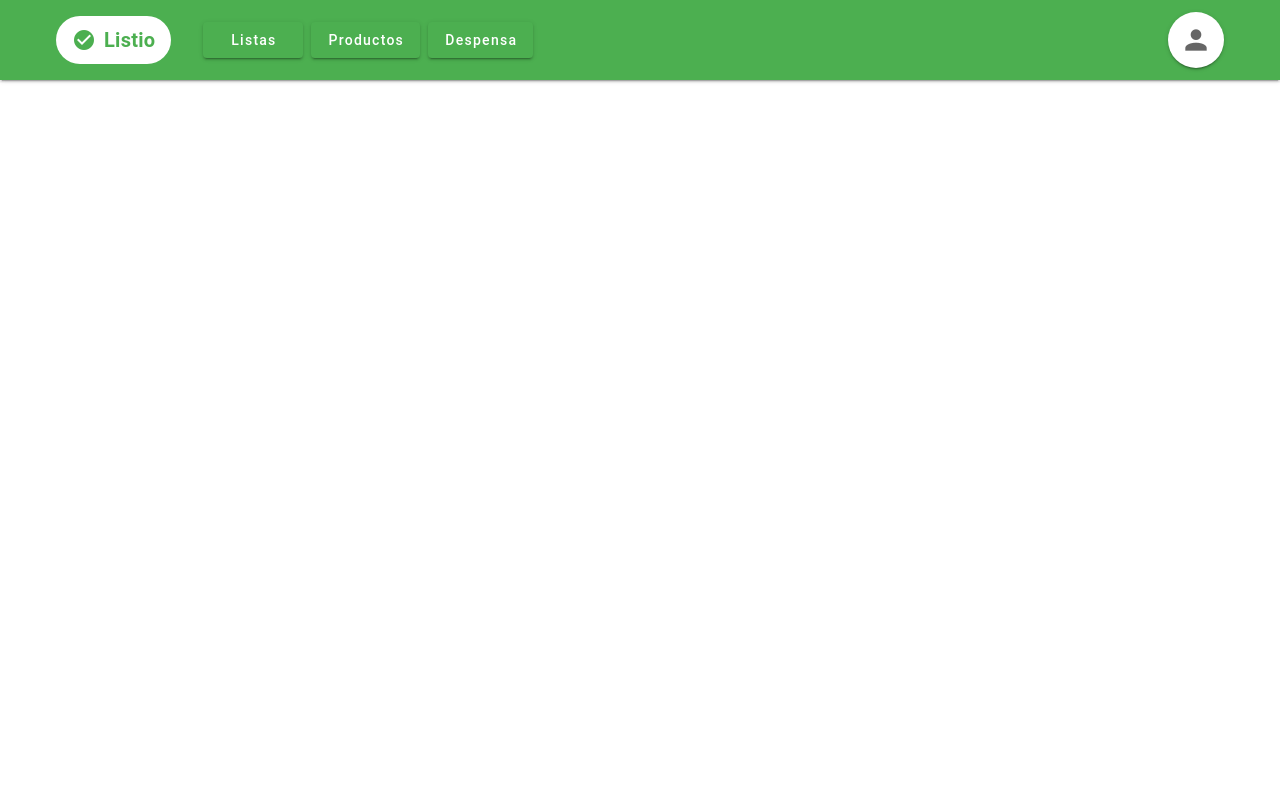
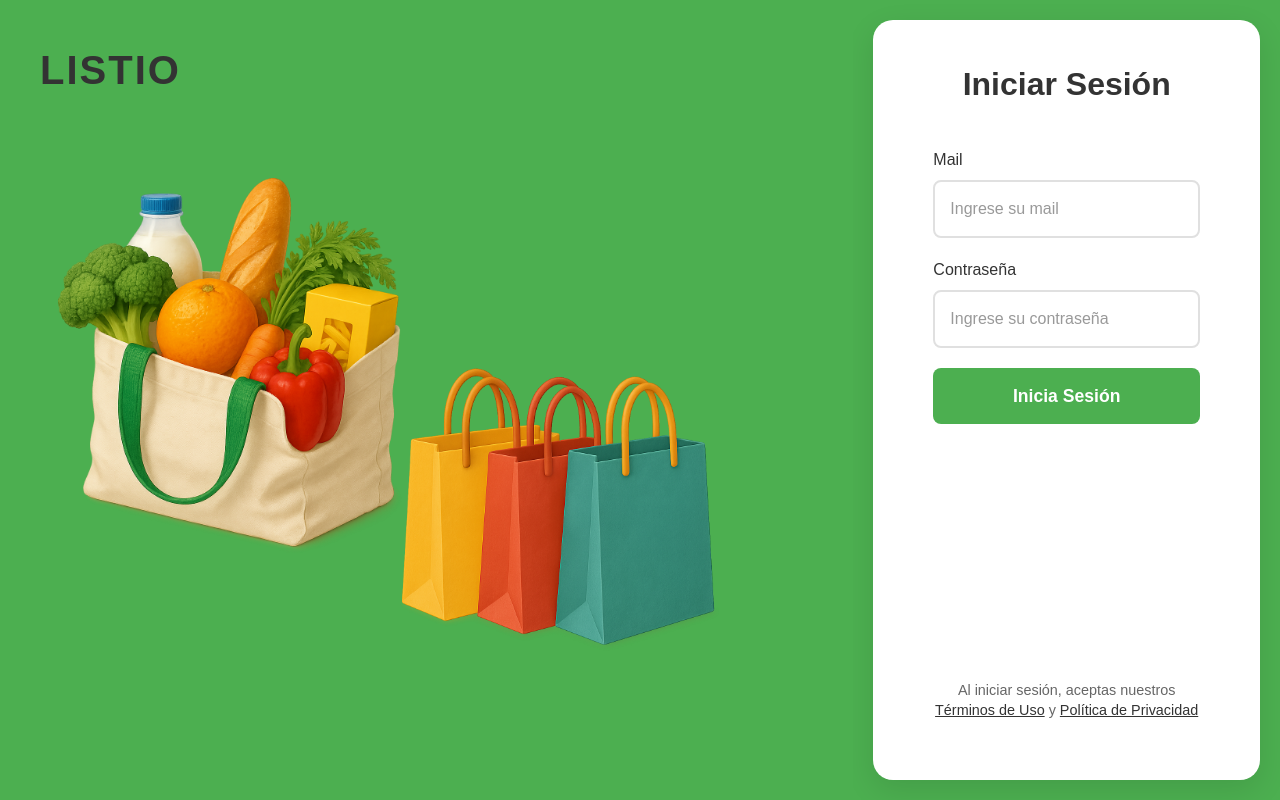
Before and after one commit to juliapriolo/HCI-Listio-Web, a Vue app in the folder listio-web/: page /login in a window 1280 px wide. Built offline with nearby package versions, Linux system fonts and the light colour scheme; a small style sheet from the web is missing.

Commit message:
Login page

```diff
--- a/listio-web/src/App.vue
+++ b/listio-web/src/App.vue
@@ -1,6 +1,6 @@
 <template>
   <v-app>
-    <AppHeader />
+    <AppHeader v-if="!isLoginPage" />
     <v-main>
       <router-view />
     </v-main>
@@ -8,5 +8,13 @@
 </template>
 
 <script setup>
+import { computed } from 'vue'
+import { useRoute } from 'vue-router'
 import AppHeader from '@/components/AppHeader.vue'
+
+const route = useRoute()
+
+const isLoginPage = computed(() => {
+  return route.path === '/login'
+})
 </script>
--- a/listio-web/src/pages/index.vue
+++ b/listio-web/src/pages/index.vue
@@ -1,6 +1,6 @@
 <template>
   <div>
-    <!-- Esta página redirige automáticamente a listas -->
+    <!-- Esta página redirige automáticamente a login -->
   </div>
 </template>
 
@@ -11,7 +11,7 @@ import { useRouter } from 'vue-router'
 const router = useRouter()
 
 onMounted(() => {
-  // Redirigir a la página de listas
-  router.replace('/listas')
+  // Redirigir a la página de login
+  router.replace('/login')
 })
 </script>
--- /dev/null
+++ b/listio-web/src/pages/login.vue
@@ -0,0 +1,294 @@
+<template>
+  <div class="login-container">
+    <!-- Lado izquierdo con fondo verde -->
+    <div class="login-left">
+      <!-- Logo LISTIO -->
+      <div class="logo">
+        <h1>LISTIO</h1>
+      </div>
+
+      <!-- Ilustraciones -->
+      <div class="illustrations">
+        <!-- Imagen de la bolsa de compras con productos -->
+        <img src="@/assets/login_1.png" alt="Bolsa de compras con productos" class="grocery-bag-image" />
+
+        <!-- Imagen de las bolsas de colores -->
+        <img src="@/assets/login_2.png" alt="Bolsas de compras de colores" class="colored-bags-image" />
+      </div>
+    </div>
+
+    <!-- Lado derecho con formulario -->
+    <div class="login-right">
+      <div class="login-card">
+        <h2 class="login-title">Iniciar Sesión</h2>
+
+        <form @submit.prevent="handleLogin" class="login-form">
+          <!-- Campo Email -->
+          <div class="form-group">
+            <label for="email" class="form-label">Mail</label>
+            <input
+              id="email"
+              v-model="form.email"
+              type="email"
+              class="form-input"
+              placeholder="Ingrese su mail"
+            />
+          </div>
+
+          <!-- Campo Contraseña -->
+          <div class="form-group">
+            <label for="password" class="form-label">Contraseña</label>
+            <input
+              id="password"
+              v-model="form.password"
+              type="password"
+              class="form-input"
+              placeholder="Ingrese su contraseña"
+            />
+          </div>
+
+          <!-- Botón de Login -->
+          <button type="submit" class="login-button">
+            Inicia Sesión
+          </button>
+        </form>
+
+        <!-- Términos y condiciones -->
+        <p class="terms-text">
+          Al iniciar sesión, aceptas nuestros
+          <a href="#" class="terms-link">Términos de Uso</a> y
+          <a href="#" class="terms-link">Política de Privacidad</a>
+        </p>
+      </div>
+    </div>
+  </div>
+</template>
+
+<script setup>
+import { ref } from 'vue'
+import { useRouter } from 'vue-router'
+
+const router = useRouter()
+
+const form = ref({
+  email: '',
+  password: ''
+})
+
+const handleLogin = () => {
+  // Por ahora simplemente redirigimos sin validación
+  // TODO: Implementar validación cuando esté lista la API
+  console.log('Login attempt:', form.value)
+  router.push('/listas')
+}
+</script>
+
+<style scoped>
+.login-container {
+  display: flex;
+  height: 100vh;
+  width: 100vw;
+  margin: 0;
+  padding: 0;
+  font-family: 'Arial', sans-serif;
+}
+
+/* Lado izquierdo - Fondo verde */
+.login-left {
+  flex: 2;
+  background-color: #4CAF50;
+  position: relative;
+  display: flex;
+  flex-direction: column;
+  padding: 40px;
+}
+
+.logo h1 {
+  color: #333;
+  font-size: 2.5rem;
+  font-weight: bold;
+  margin: 0;
+  letter-spacing: 2px;
+}
+
+.illustrations {
+  flex: 1;
+  position: relative;
+  margin-top: 60px;
+}
+
+/* Imágenes de las ilustraciones */
+.grocery-bag-image {
+  position: absolute;
+  top: 0;
+  left: 0;
+  max-width: 400px;
+  max-height: 450px;
+  width: auto;
+  height: auto;
+  object-fit: contain;
+  z-index: 2;
+}
+
+.colored-bags-image {
+  position: absolute;
+  bottom: 80px;
+  right: 80px;
+  max-width: 350px;
+  max-height: 450px;
+  width: auto;
+  height: auto;
+  object-fit: contain;
+  z-index: 1;
+}
+
+/* Lado derecho - Formulario */
+.login-right {
+  flex: 1;
+  background-color: #4CAF50;
+  display: flex;
+  align-items: stretch;
+  justify-content: center;
+  padding: 20px;
+}
+
+.login-card {
+  background-color: #ffffff;
+  border-radius: 20px;
+  padding: 40px 60px 60px 60px;
+  width: 100%;
+  max-width: 500px;
+  min-height: 80vh;
+  display: flex;
+  flex-direction: column;
+  justify-content: space-between;
+  box-shadow: 0 10px 30px rgba(0, 0, 0, 0.1);
+}
+
+.login-title {
+  color: #333;
+  font-size: 2rem;
+  font-weight: bold;
+  margin: 0 0 20px 0;
+  text-align: center;
+}
+
+.login-form {
+  margin-bottom: 0;
+  flex: 1;
+  display: flex;
+  flex-direction: column;
+  justify-content: flex-start;
+  padding-top: 20px;
+}
+
+.form-group {
+  margin-bottom: 20px;
+}
+
+.form-label {
+  display: block;
+  color: #333;
+  font-size: 1rem;
+  font-weight: 500;
+  margin-bottom: 8px;
+}
+
+.form-input {
+  width: 100%;
+  padding: 15px;
+  border: 2px solid #E0E0E0;
+  border-radius: 8px;
+  font-size: 1rem;
+  transition: border-color 0.3s ease;
+  box-sizing: border-box;
+}
+
+.form-input:focus {
+  outline: none;
+  border-color: #4CAF50;
+}
+
+.form-input::placeholder {
+  color: #999;
+}
+
+.login-button {
+  width: 100%;
+  background-color: #4CAF50;
+  color: white;
+  border: none;
+  padding: 15px;
+  border-radius: 8px;
+  font-size: 1.1rem;
+  font-weight: 600;
+  cursor: pointer;
+  transition: background-color 0.3s ease;
+}
+
+.login-button:hover {
+  background-color: #45A049;
+}
+
+.terms-text {
+  color: #666;
+  font-size: 0.9rem;
+  text-align: center;
+  line-height: 1.4;
+  margin: 0;
+  margin-top: auto;
+}
+
+.terms-link {
+  color: #333;
+  text-decoration: underline;
+  cursor: pointer;
+}
+
+.terms-link:hover {
+  color: #4CAF50;
+}
+
+/* Responsive */
+@media (max-width: 768px) {
+  .login-container {
+    flex-direction: column;
+  }
+
+  .login-left {
+    flex: 1;
+    padding: 20px;
+  }
+
+  .illustrations {
+    margin-top: 20px;
+    height: 300px;
+  }
+
+  .grocery-bag-image {
+    max-width: 280px;
+    max-height: 320px;
+    top: 5px;
+    left: 5px;
+  }
+
+  .colored-bags-image {
+    max-width: 220px;
+    max-height: 260px;
+    bottom: 50px;
+    right: 50px;
+  }
+
+  .login-right {
+    padding: 15px;
+    align-items: stretch;
+  }
+
+  .login-card {
+    padding: 30px 40px 40px 40px;
+    max-width: 100%;
+    min-height: 70vh;
+    justify-content: space-between;
+  }
+}
+</style>
--- a/listio-web/typed-router.d.ts
+++ b/listio-web/typed-router.d.ts
@@ -21,6 +21,7 @@ declare module 'vue-router/auto-routes' {
     '/': RouteRecordInfo<'/', '/', Record<never, never>, Record<never, never>>,
     '/despensa': RouteRecordInfo<'/despensa', '/despensa', Record<never, never>, Record<never, never>>,
     '/listas': RouteRecordInfo<'/listas', '/listas', Record<never, never>, Record<never, never>>,
+    '/login': RouteRecordInfo<'/login', '/login', Record<never, never>, Record<never, never>>,
     '/productos': RouteRecordInfo<'/productos', '/productos', Record<never, never>, Record<never, never>>,
   }
 
@@ -47,6 +48,10 @@ declare module 'vue-router/auto-routes' {
       routes: '/listas'
       views: never
     }
+    'src/pages/login.vue': {
+      routes: '/login'
+      views: never
+    }
     'src/pages/productos.vue': {
       routes: '/productos'
       views: never
```
Also changed, not shown: listio-web/src/assets/login_1.png (added), listio-web/src/assets/login_2.png (added).
